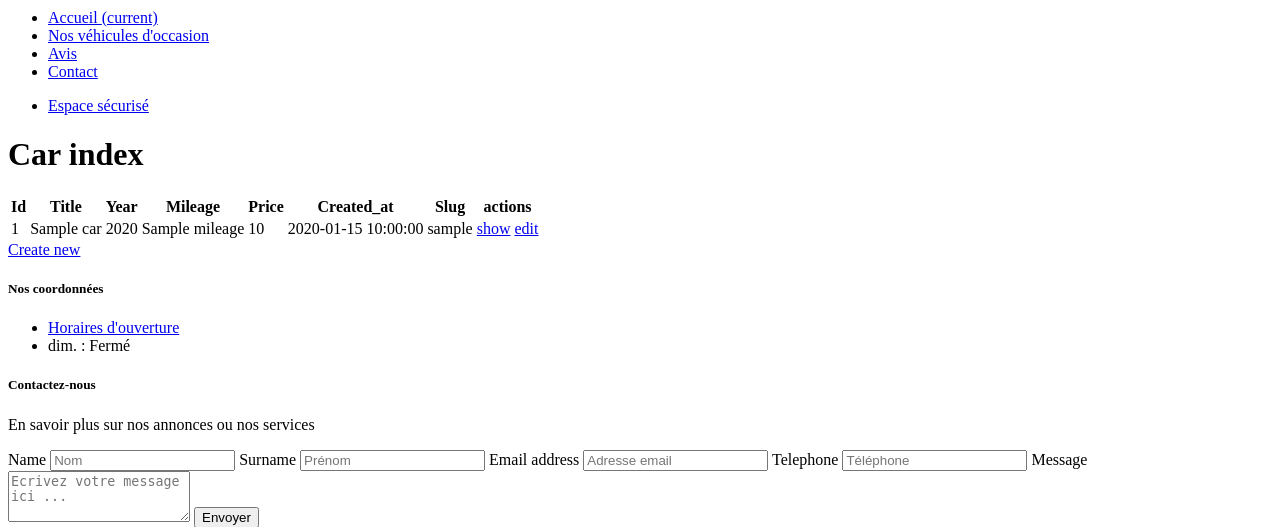
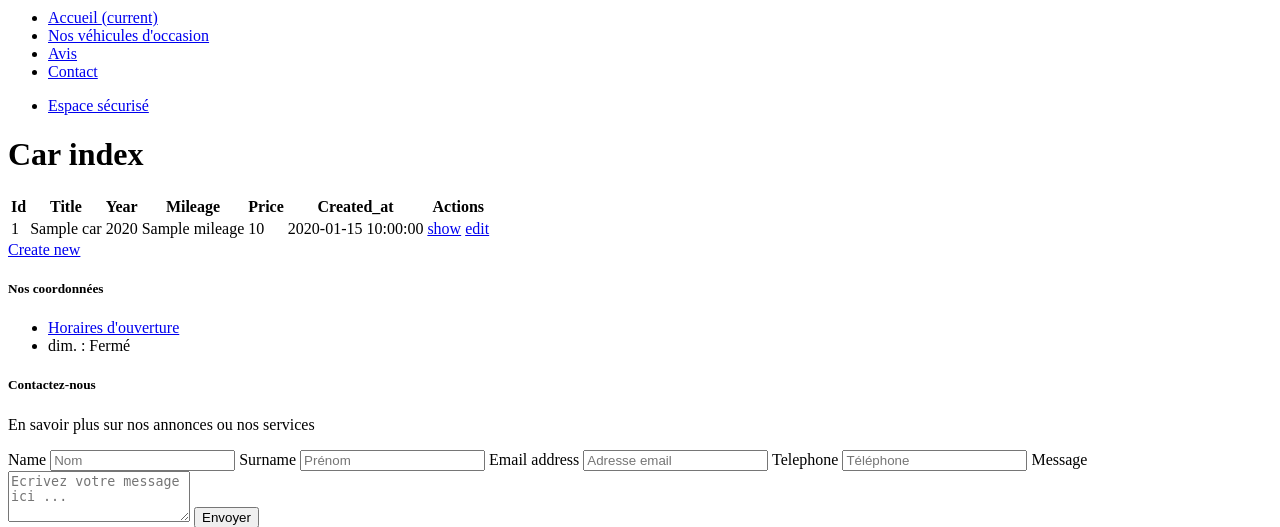
Before and after one commit to MelissaBazir/vparrot, a Symfony app: template templates/car/index.html.twig in a window 1280 px wide. Shown: the part 170-697 px from the top of the page. Run offline with Twig, Linux system fonts and the light colour scheme; the template is opened without the code that fills it: most values are stand-ins (such as "Sample title", 1, 10 or a date in 2020); some libraries are stand-ins or nearby versions.

Commit message:
slug autogeneration for car

```diff
--- a/src/Form/CarType.php
+++ b/src/Form/CarType.php
@@ -16,8 +16,8 @@ class CarType extends AbstractType
             ->add('year')
             ->add('mileage')
             ->add('price')
-            ->add('created_at')
-            ->add('slug')
+            // ->add('created_at')
+            // ->add('slug')
         ;
     }
 
--- a/templates/car/index.html.twig
+++ b/templates/car/index.html.twig
@@ -14,8 +14,8 @@
                 <th>Mileage</th>
                 <th>Price</th>
                 <th>Created_at</th>
-                <th>Slug</th>
-                <th>actions</th>
+                {# <th>Slug</th> #}
+                <th>Actions</th>
             </tr>
         </thead>
         <tbody>
@@ -27,7 +27,7 @@
                 <td>{{ car.mileage }}</td>
                 <td>{{ car.price }}</td>
                 <td>{{ car.createdAt ? car.createdAt|date('Y-m-d H:i:s') : '' }}</td>
-                <td>{{ car.slug }}</td>
+                {# <td>{{ car.slug }}</td> #}
                 <td>
                     <a href="{{ path('app_car_show', {'slug': car.slug}) }}">show</a>
                     <a href="{{ path('app_car_edit', {'slug': car.slug}) }}">edit</a>
```
Also changed, not shown: src/Controller/CarController.php (+12 -2 lines).
